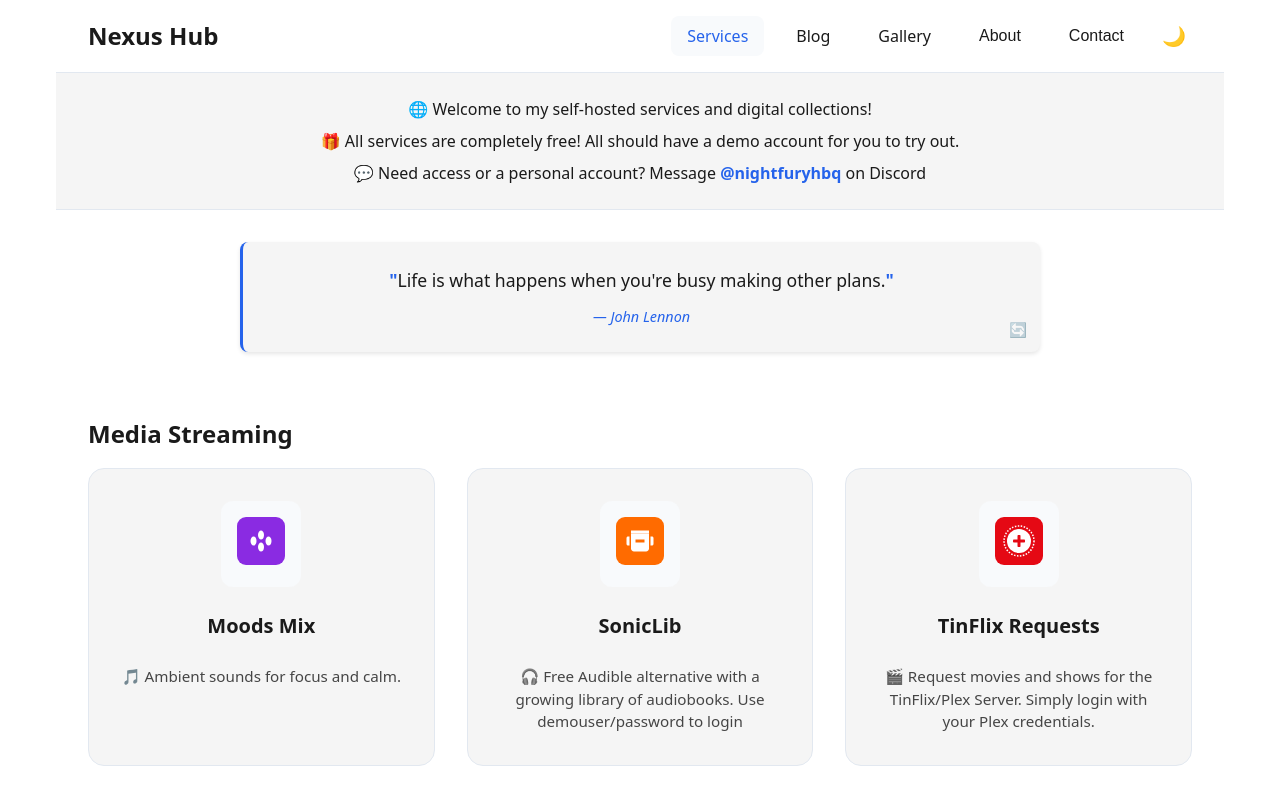
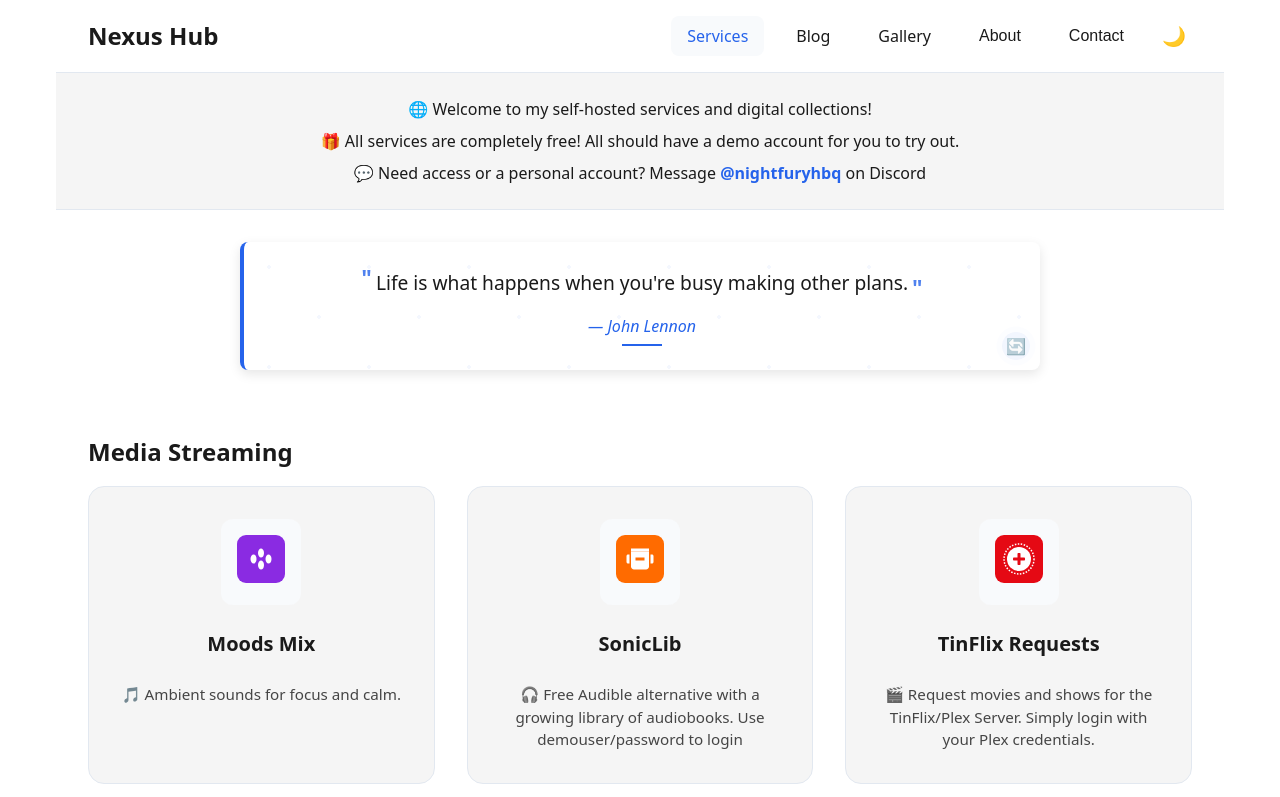
Before and after one commit to hbqdev/hbqnexus, a Vue app: page / in a window 1280 px wide. Shown: the top 797 px of the page. Built offline with nearby package versions, Linux system fonts and the light colour scheme; no server answers.

Commit message:
random quotes

```diff
--- a/src/components/RandomQuote.vue
+++ b/src/components/RandomQuote.vue
@@ -6,13 +6,13 @@
     </div>
     <div v-else-if="quote" class="quote-content">
       <div class="quote-text">
-        <span class="quote-mark">"</span>{{ quote.q }}<span class="quote-mark">"</span>
+        <span class="quote-mark left">"</span>{{ quote.q }}<span class="quote-mark right">"</span>
       </div>
       <div class="quote-author">— {{ quote.a }}</div>
     </div>
     <div v-else class="quote-content">
       <div class="quote-text">
-        <span class="quote-mark">"</span>The best way to predict the future is to create it.<span class="quote-mark">"</span>
+        <span class="quote-mark left">"</span>The best way to predict the future is to create it.<span class="quote-mark right">"</span>
       </div>
       <div class="quote-author">— Abraham Lincoln</div>
     </div>
@@ -104,13 +104,23 @@ onBeforeUnmount(() => {
 .quote-container {
   max-width: 800px;
   margin: 0 auto 2rem;
-  padding: 1.5rem;
-  background-color: var(--card-bg);
+  padding: 1.5rem 2rem;
+  background: linear-gradient(to right, var(--card-bg), var(--card-bg) 97%);
+  background-image:
+    radial-gradient(circle at 25px 25px, rgba(var(--accent-color-rgb), 0.05) 2px, transparent 0),
+    radial-gradient(circle at 75px 75px, rgba(var(--accent-color-rgb), 0.05) 2px, transparent 0);
+  background-size: 100px 100px;
   border-radius: 8px;
-  box-shadow: 0 2px 4px var(--shadow-color);
+  box-shadow: 0 4px 12px rgba(0, 0, 0, 0.1);
   animation: fadeIn 1s ease-in-out;
   position: relative;
-  border-left: 3px solid var(--accent-color);
+  border-left: 4px solid var(--accent-color);
+  transition: transform 0.3s ease, box-shadow 0.3s ease;
+}
+
+.quote-container:hover {
+  transform: translateY(-3px);
+  box-shadow: 0 6px 16px rgba(0, 0, 0, 0.15), 0 0 10px rgba(var(--accent-color-rgb), 0.1);
 }
 
 .quote-content {
@@ -121,22 +131,51 @@ onBeforeUnmount(() => {
 }
 
 .quote-text {
-  font-size: 1.1rem;
+  font-size: 1.2rem;
   line-height: 1.6;
   margin-bottom: 0.75rem;
-  animation: fadeIn 1s ease-in-out;
+  animation: slideIn 0.8s ease-in-out;
+  font-weight: 500;
 }
 
 .quote-mark {
   color: var(--accent-color);
   font-weight: bold;
+  font-size: 1.4rem;
+  display: inline-block;
+  vertical-align: -2px;
+  opacity: 0.8;
+}
+
+.quote-mark.left {
+  margin-right: 4px;
+  transform: translateY(-5px);
+}
+
+.quote-mark.right {
+  margin-left: 4px;
+  transform: translateY(5px);
 }
 
 .quote-author {
   font-style: italic;
   color: var(--accent-color);
-  animation: fadeIn 1s ease-in-out;
-  font-size: 0.9rem;
+  animation: slideUp 1s ease-in-out;
+  font-size: 1rem;
+  position: relative;
+  padding-bottom: 0.5rem;
+}
+
+.quote-author::after {
+  content: '';
+  position: absolute;
+  bottom: 0;
+  left: 50%;
+  transform: translateX(-50%);
+  width: 0;
+  height: 2px;
+  background-color: var(--accent-color);
+  animation: lineExpand 1.2s forwards ease-in-out;
 }
 
 .loading-spinner {
@@ -161,19 +200,36 @@ onBeforeUnmount(() => {
   position: absolute;
   bottom: 10px;
   right: 10px;
-  width: 24px;
-  height: 24px;
+  width: 28px;
+  height: 28px;
   display: flex;
   align-items: center;
   justify-content: center;
   cursor: pointer;
-  opacity: 0.5;
-  transition: opacity 0.3s ease;
-  font-size: 0.9rem;
+  opacity: 0.6;
+  transition: all 0.3s ease;
+  font-size: 1rem;
+  border-radius: 50%;
+  background-color: rgba(var(--accent-color-rgb), 0.1);
+  animation: pulse 2s infinite;
 }
 
 .refresh-button:hover {
   opacity: 1;
+  transform: rotate(180deg);
+  animation: none;
+}
+
+@keyframes pulse {
+  0% {
+    box-shadow: 0 0 0 0 rgba(var(--accent-color-rgb), 0.4);
+  }
+  70% {
+    box-shadow: 0 0 0 6px rgba(var(--accent-color-rgb), 0);
+  }
+  100% {
+    box-shadow: 0 0 0 0 rgba(var(--accent-color-rgb), 0);
+  }
 }
 
 @keyframes fadeIn {
@@ -182,6 +238,37 @@ onBeforeUnmount(() => {
   }
   to {
     opacity: 1;
+  }
+}
+
+@keyframes slideIn {
+  from {
+    transform: translateY(-15px);
+    opacity: 0;
+  }
+  to {
+    transform: translateY(0);
+    opacity: 1;
+  }
+}
+
+@keyframes slideUp {
+  from {
+    transform: translateY(15px);
+    opacity: 0;
+  }
+  to {
+    transform: translateY(0);
+    opacity: 1;
+  }
+}
+
+@keyframes lineExpand {
+  from {
+    width: 0;
+  }
+  to {
+    width: 40px;
   }
 }
 
```
